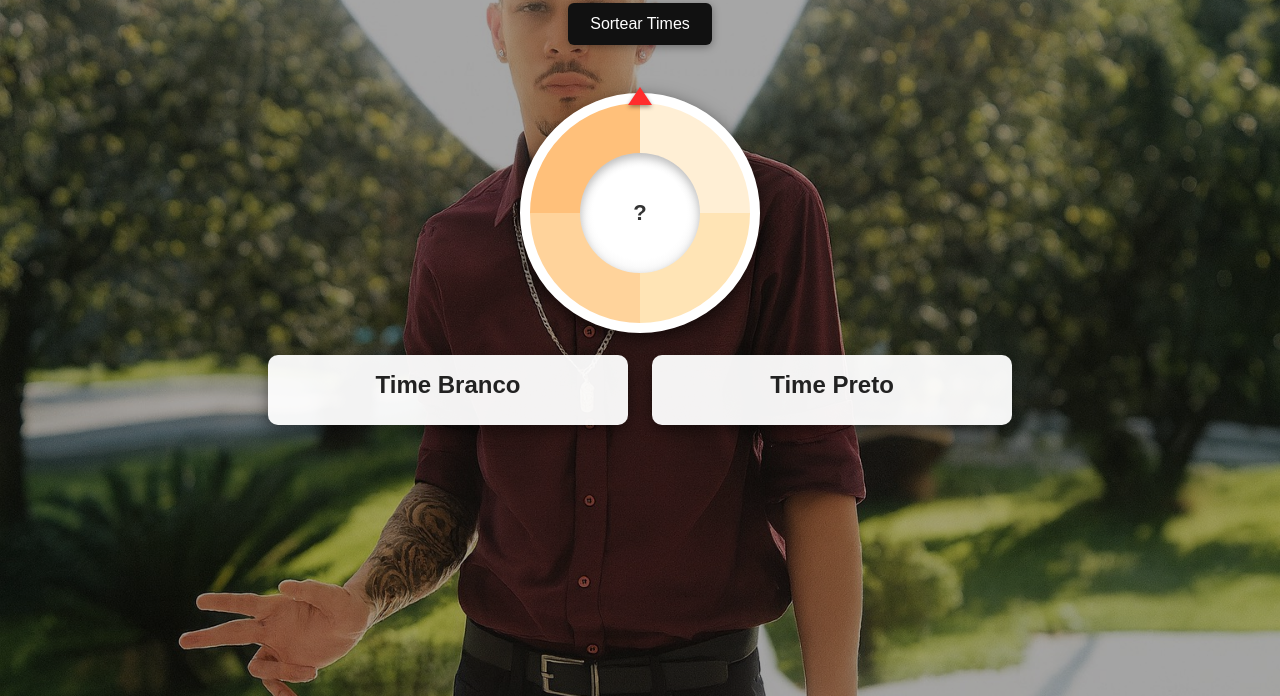
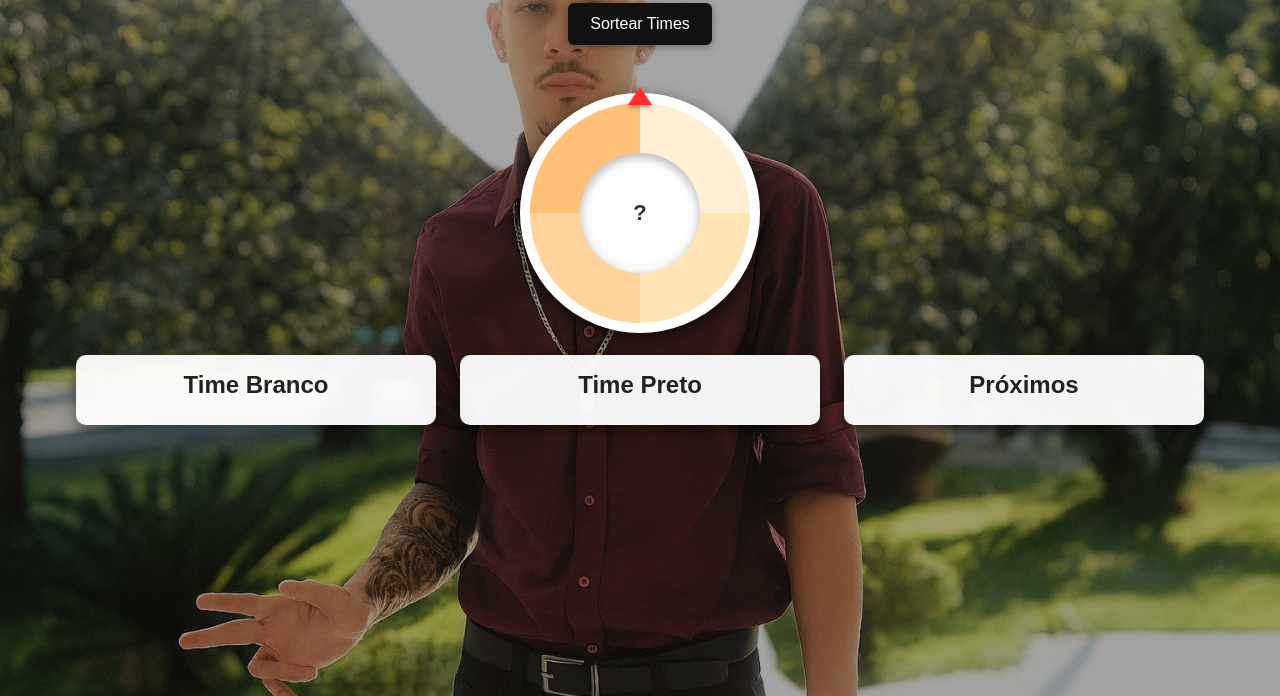
Before and after one commit to Iagoxrl8/roleta-times-dos-crias, a plain HTML site: page index.html in a window 1280 px wide. Shown: the part 104-800 px from the top of the page. Drawn offline with Linux system fonts and the light colour scheme.

Commit message:
Update index.html

```diff
--- a/index.html
+++ b/index.html
@@ -26,6 +26,10 @@
       <h2>Time Preto</h2>
       <ul id="timePreto"></ul>
     </div>
+    <div>
+      <h2>Próximos</h2>
+      <ul id="timeProximos"></ul>
+    </div>
   </div>
 
   <script src="script.js"></script>
```
